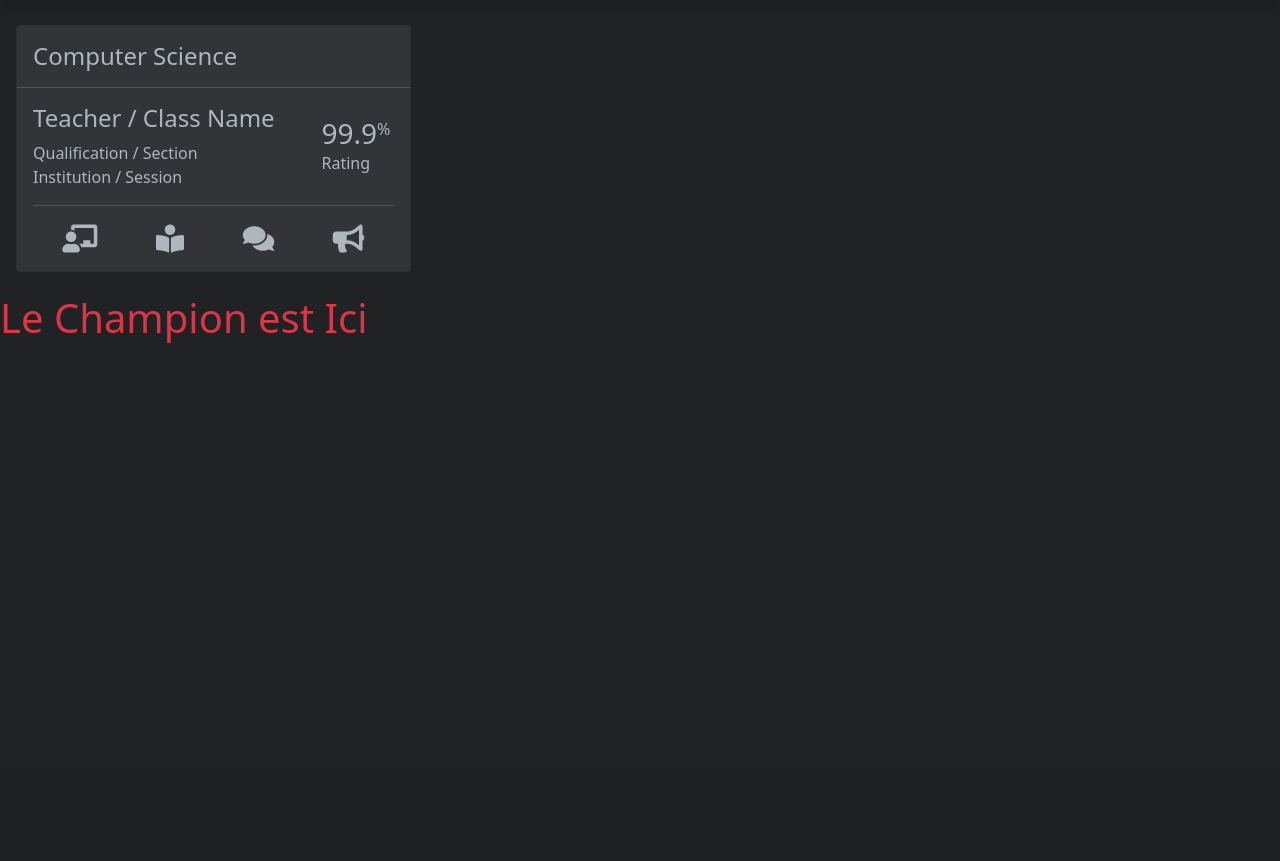
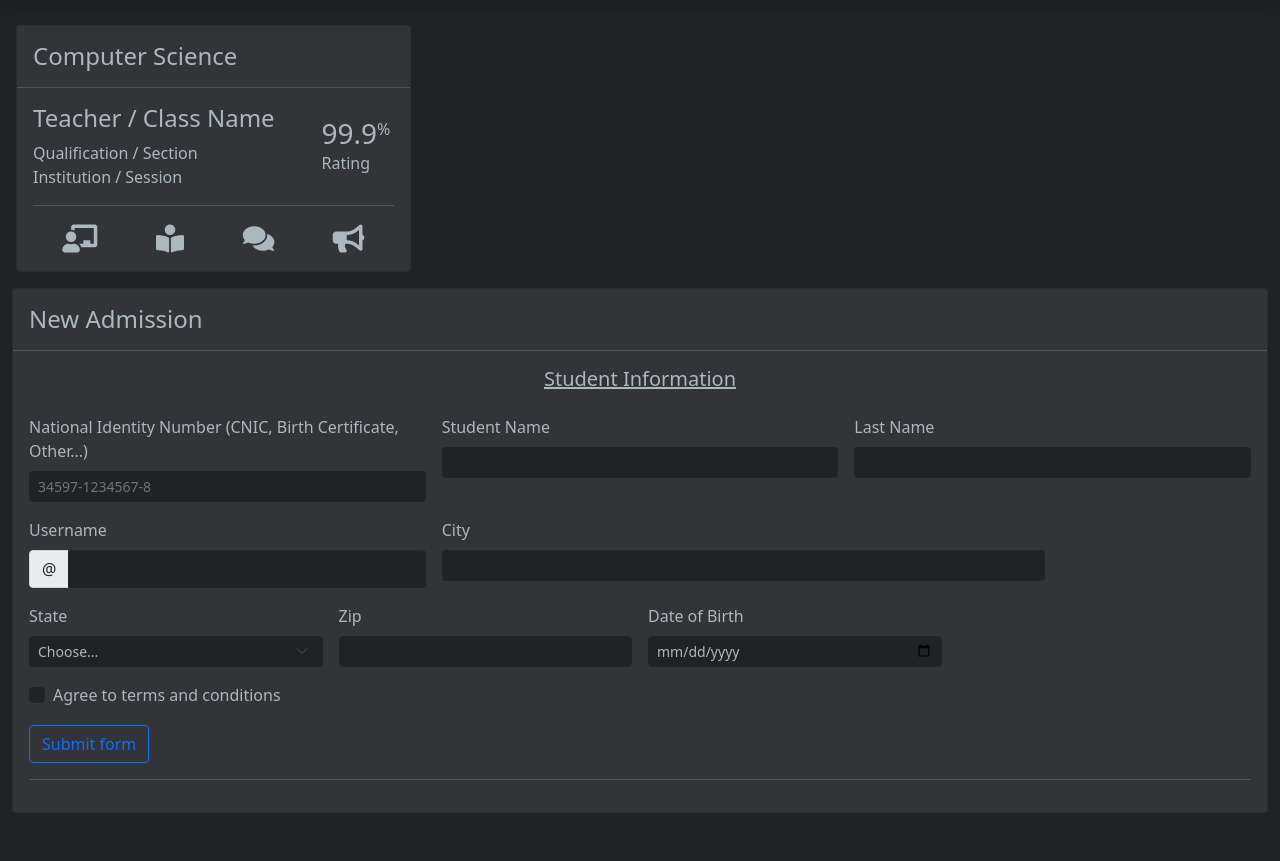
Before and after one commit to NumanNaseerNomi/NOMi.DAS.LMS, a PHP site: page /NOMi/iDAS/index.php in a window 1280 px wide. Shown: the part 39-900 px from the top of the page. Before the commit the page ends 382 px from the top, so only its background shows below. Run offline with PHP 8.4, Linux system fonts and the light colour scheme.

Commit message:
Update index.php

```diff
--- a/NOMi/iDAS/index.php
+++ b/NOMi/iDAS/index.php
@@ -1,110 +1,66 @@
-<!doctype html>
-<html lang="en">
-  <head>
-    <!-- Required meta tags -->
-    <meta charset="utf-8">
-    <meta name="viewport" content="width=device-width, initial-scale=1">
-    <!-- Bootstrap CSS File - Start -->
-    <link rel="stylesheet" type="text/css" href="assets\plugins\bootstrap\css\bootstrap.min.css">
-    <!-- Bootstrap CSS File - End -->
-    <!-- Font Awesome CSS File - Start -->
-    <link rel="stylesheet" type="text/css" href="assets\plugins\fontAwesome\css\fontAwesomeAll.min.css">
-    <!-- Font Awesome CSS File - End -->
-    <link rel="stylesheet" type="text/css" href="assets\css\iStyle.css">
-    <title>iDAS LMS</title>
-    <?php define('DangerText','fs-1 text-danger'); ?>
-  </head>
-  <body>
-    <!-- Navigation Bar - Start -->
-    <header class="fixed-top p-0 fs-4 shadow">
-      <nav class="navbar p-0">
-        <div class="container-fluid p-0">
-          <div>
-            <!-- Side Navigation Bar - Start -->
-            <div class="dropdown ms-2" id="preventDropdown">
-              <a title="Menu" role="button" id="menuDropdownButton" data-bs-toggle="dropdown" aria-expanded="false"><i class="far fa-bars"></i></a>
-              <div class="dropdown-menu dropdown-menu-dark dropdown-menu-start shadow" aria-labelledby="menuDropdownButton">
-                <a class="dropdown-item" href=""><i class="far fa-home"></i>Home</a>
-                <a class="dropdown-item" href=""><i class="far fa-chart-bar"></i>Grade Book</a>
-                <a class="dropdown-item" href=""><i class="far fa-file-invoice-dollar"></i>Account Book</a>
-                <a class="dropdown-item" href=""><i class="far fa-calendar-alt"></i>Time Table</a>
-                <hr class="dropdown-divider"/>
-                <div class="accordion" id="menuAccordion">
-                  <a class="dropdown-item menuHeadingOne" type="button" data-bs-toggle="collapse" data-bs-target="#menuCollapseOne" aria-expanded="true" aria-controls="menuCollapseOne">-<i class="far fa-bell"></i>Collapsible #1</a>
-                  <div id="menuCollapseOne" class="collapse" aria-labelledby="menuHeadingOne" data-bs-parent="#menuAccordion">
-                    <a class="dropdown-item" href="">--<i class="far fa-user"></i>Action</a>
-                    <a class="dropdown-item" href="">--<i class="far fa-user"></i>Action</a>
-                    <a class="dropdown-item" href="">--<i class="far fa-language"></i>Action</a>
-                  </div>
-                  <a class="dropdown-item menuHeadingTwo" type="button" data-bs-toggle="collapse" data-bs-target="#menuCollapseTwo" aria-expanded="false" aria-controls="menuCollapseTwo">-<i class="far fa-user"></i>Collapsible #2</a>
-                  <div id="menuCollapseTwo" class="collapse" aria-labelledby="menuHeadingTwo" data-bs-parent="#menuAccordion">
-                    <a class="dropdown-item" href="">--<i class="far fa-user"></i>Action</a>
-                    <a class="dropdown-item" href="">--<i class="far fa-user"></i>Action</a>
-                    <a class="dropdown-item" href="">--<i class="far fa-language"></i>Action</a>
-                  </div>
-                </div>
-              </div>
-            </div>
-            <!-- Side Navigation Bar - End -->
-          </div>
-          <div>
-            <b class="d-none d-sm-block">DAR-E-ARQAM</b>
-            <b class="d-block d-sm-none">DAS</b>
-          </div>
-          <div>
-            <!-- My TO-DOs - Start -->
-            <div class="btn-group me-2">
-              <div class="dropdown">
-                <a title="My TO-DOs" role="button" id="myToDos" data-bs-toggle="dropdown" aria-expanded="false"><i class="far fa-tasks"></i></a>
-                <div class="dropdown-menu dropdown-menu-dark dropdown-menu-end shadow" aria-labelledby="myToDos">
-                  <a class="dropdown-item" href="">Action</a>
-                  <a class="dropdown-item" href="">Another action</a>
-                  <hr class="dropdown-divider"/>
-                  <a class="dropdown-item" href="">Something else here</a>
-                </div>
-              </div>
-            </div>
-            <!-- My TO-DOs - End -->
-            <!-- My Notifications - Start -->
-            <div class="btn-group me-2">
-              <div class="dropdown">
-                <a title="My Notifications" role="button" id="myNotifications" data-bs-toggle="dropdown" aria-expanded="false"><i class="far fa-bell"></i></a>
-                <div class="dropdown-menu dropdown-menu-dark dropdown-menu-end" aria-labelledby="myNotifications">
-                  <a class="dropdown-item" href="">Action</a>
-                  <a class="dropdown-item" href="">Another action</a>
-                  <hr class="dropdown-divider"/>
-                  <a class="dropdown-item" href="">Something else here</a>
-                </div>
-              </div>
-            </div>
-            <!-- My Notifications - End -->
-            <!-- Profile Setting - Start -->
-            <div class="btn-group me-2">
-              <div class="dropdown">
-                <a title="My Profile" role="button" id="myProfile" data-bs-toggle="dropdown" aria-expanded="false"><i class="far fa-user"></i></a>
-                <div class="dropdown-menu dropdown-menu-dark dropdown-menu-end" aria-labelledby="myProfile">
-                  <a class="dropdown-item text-center" href="" title="My Profile">
-                    <p class="m-0">#Name of user</p>
-                    <p class="small m-0">#Role</p>
-                    <p class="m-0">#if std class</p>
-                  </a>
-                  <hr class="dropdown-divider"/>
-                  <a class="dropdown-item" href=""><i class="far fa-cogs"></i>Settings</a>
-                  <hr class="dropdown-divider"/>
-                  <a class="dropdown-item" href=""><i class="far fa-power-off"></i>Log Out</a>
-                </div>
-              </div>
-            </div>
-            <!-- Profile Setting - End -->
+<?php require 'components\header.php'; ?>
+<?php require 'components\subjectCard.php'; ?>
+<div class="card">
+  <h4 class="m-3 mb-0">New Admission</h4>
+  <hr class="mb-0"/>
+  <div class="card-body">
+    <div class="">
+      <form class="row g-3">
+        <h5 class="text-center text-decoration-underline">Student Information</h5>
+        <div class="col-md-4">
+          <label for="nID" class="form-label">National Identity Number (CNIC, Birth Certificate, Other...)</label>
+          <input type="text" class="form-control form-control-sm bgDarkBlack border-dark fcLightBlack" id="nID" placeholder="34597-1234567-8" size="13" pattern="[0-9]{5}-[0-9]{7}-[0-9]{1}" required>
+        </div>
+        <div class="col-md-4">
+          <label for="validationDefault01" class="form-label">Student Name</label>
+          <input type="text" class="form-control form-control-sm bgDarkBlack border-dark fcLightBlack" id="validationDefault01" required>
+        </div>
+        <div class="col-md-4">
+          <label for="validationDefault02" class="form-label">Last Name</label>
+          <input type="text" class="form-control form-control-sm bgDarkBlack border-dark fcLightBlack" id="validationDefault02" required>
+        </div>
+        <div class="col-md-4">
+          <label for="validationDefaultUsername" class="form-label">Username</label>
+          <div class="input-group">
+            <span class="input-group-text" id="inputGroupPrepend2">@</span>
+            <input type="text" class="form-control form-control-sm bgDarkBlack border-dark fcLightBlack" id="validationDefaultUsername"  aria-describedby="inputGroupPrepend2" required>
           </div>
         </div>
-      </nav>
-    </header>
-    <!-- Navigation Bar - End -->
-    <!-- Main Container - Start -->
-    <div class="container-fluid pt-5">
- <?php require 'components\subjectCard.php'; ?>
+        <div class="col-md-6">
+          <label for="validationDefault03" class="form-label">City</label>
+          <input type="text" class="form-control form-control-sm bgDarkBlack border-dark fcLightBlack" id="validationDefault03" required>
+        </div>
+        <div class="col-md-3">
+          <label for="validationDefault04" class="form-label">State</label>
+          <select class="form-select form-select-sm bgDarkBlack border-dark fcLightBlack" id="validationDefault04" required>
+            <option selected disabled>Choose...</option>
+            <option>6546</option>
+            <option>alksdj</option>
+          </select>
+        </div>
+        <div class="col-md-3">
+          <label for="validationDefault05" class="form-label">Zip</label>
+          <input type="text" class="form-control form-control-sm bgDarkBlack border-dark fcLightBlack" id="validationDefault05" required>
+        </div>
+        <div class="col-md-3">
+          <label for="DOB" class="form-label">Date of Birth</label>
+          <input type="date" class="form-control form-control-sm bgDarkBlack border-dark fcLightBlack" id="DOB" required>
+        </div>
+        <div class="col-12">
+          <div class="form-check">
+            <input class="form-check-input bgDarkBlack border-dark" type="checkbox" id="invalidCheck2" required>
+            <label class="form-check-label" for="invalidCheck2">
+              Agree to terms and conditions
+            </label>
+          </div>
+        </div>
+        <div class="col-12">
+          <button class="btn btn-outline-primary" type="submit">Submit form</button>
+        </div>
+      </form>
+      <hr/>
     </div>
-    <!-- Main Container - End -->
-    <span class="<?php echo DangerText ?>"> Le Champion est Ici </span>
-    <?php require 'components\footer.php'; ?>
+  </div>
+</div>
+<br><br>
+<?php require 'components\footer.php'; ?>
```
